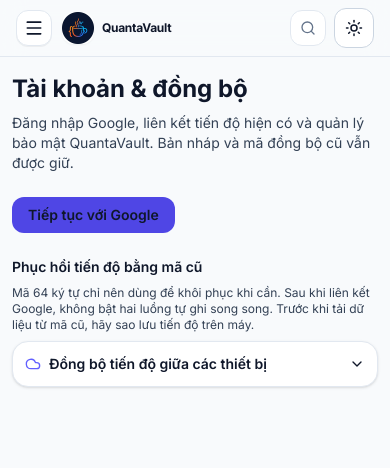
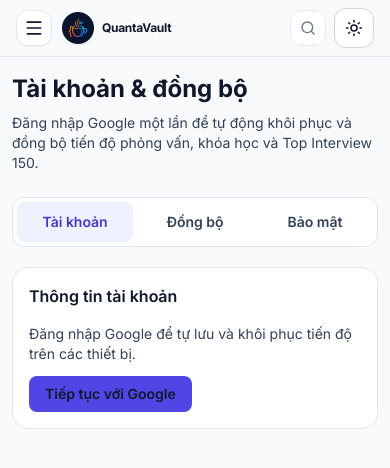
Before and after one commit to TanBuiDev/QuantaVault, a Next.js app in the folder web/: page /account in a window 390 px wide. Shown: the top 468 px of the page. Built offline with nearby package versions, Linux system fonts and the light colour scheme; no server answers.

Commit message:
feat(account): split profile, sync and security tabs with legacy-link compatibility

```diff
--- a/web/src/app/account/page.tsx
+++ b/web/src/app/account/page.tsx
@@ -1,11 +1,9 @@
 import type { Metadata } from "next";
-import { GoogleAccountPanel } from "@/features/interview/GoogleAccountPanel";
-import { AdminAccountPanel } from "@/features/interview/AdminAccountPanel";
-import { InterviewCloudSync } from "@/features/interview/InterviewCloudSync";
+import { AccountTabs } from "@/features/interview/AccountTabs";
 
 export const metadata: Metadata = {
   title: "Tài khoản & đồng bộ — QuantaVault",
-  description: "Đăng nhập Google, liên kết tiến độ học tập và quản lý quyền truy cập.",
+  description: "Quản lý tài khoản Google, tự đồng bộ tiến độ học tập và bảo mật.",
 };
 
 export default function AccountPage() {
@@ -13,15 +11,9 @@ export default function AccountPage() {
     <div className="mx-auto max-w-4xl space-y-6">
       <header className="space-y-2">
         <h1 className="text-2xl font-bold text-[var(--foreground)]">Tài khoản & đồng bộ</h1>
-        <p className="text-sm text-[var(--muted-strong)]">Đăng nhập Google, liên kết tiến độ hiện có và quản lý bảo mật QuantaVault. Bản nháp và mã đồng bộ cũ vẫn được giữ.</p>
+        <p className="text-sm text-[var(--muted-strong)]">Đăng nhập Google một lần để tự động khôi phục và đồng bộ tiến độ phỏng vấn, khóa học và Top Interview 150.</p>
       </header>
-      <GoogleAccountPanel />
-      <AdminAccountPanel />
-      <section className="space-y-2">
-        <h2 className="text-sm font-semibold">Phục hồi tiến độ bằng mã cũ</h2>
-        <p className="text-xs text-[var(--muted-strong)]">Mã 64 ký tự chỉ nên dùng để khôi phục khi cần. Sau khi liên kết Google, không bật hai luồng tự ghi song song. Trước khi tải dữ liệu từ mã cũ, hãy sao lưu tiến độ trên máy.</p>
-        <InterviewCloudSync />
-      </section>
+      <AccountTabs />
     </div>
   );
 }
--- a/web/src/components/layout/SidebarAccount.tsx
+++ b/web/src/components/layout/SidebarAccount.tsx
@@ -95,10 +95,10 @@ export function SidebarAccount({ compact = false }: { compact?: boolean }) {
           id={menuId}
           className={`absolute bottom-full left-0 z-10 mb-2 max-h-[max(2rem,calc(100dvh-7rem))] space-y-1 overflow-y-auto overscroll-contain rounded-xl border border-[var(--border)] bg-[var(--surface-elevated)] p-1.5 text-xs shadow-lg ${compact ? "w-56" : "w-full"}`}
         >
-          <Link href="/account/" onClick={() => setOpen(false)} className={menuItem}><Settings className="size-4 shrink-0" /> Quản lý tài khoản</Link>
-          <Link href="/account/#sync" onClick={() => setOpen(false)} className={menuItem}><Cloud className="size-4 shrink-0" /> Đồng bộ: {syncLabels[syncStatus]}</Link>
+          <Link href="/account/?tab=profile" onClick={() => setOpen(false)} className={menuItem}><Settings className="size-4 shrink-0" /> Quản lý tài khoản</Link>
+          <Link href="/account/?tab=sync" onClick={() => setOpen(false)} className={menuItem}><Cloud className="size-4 shrink-0" /> Đồng bộ: {syncLabels[syncStatus]}</Link>
           {user.role === "admin" && (
-            <Link href="/account/#administration" onClick={() => setOpen(false)} className={menuItem}><ShieldCheck className="size-4 shrink-0" /> Quản trị nội dung</Link>
+            <Link href="/account/?tab=security" onClick={() => setOpen(false)} className={menuItem}><ShieldCheck className="size-4 shrink-0" /> Quản trị nội dung</Link>
           )}
           <button type="button" onClick={() => void logout()} className={menuItem}><LogOut className="size-4 shrink-0" /> Đăng xuất</button>
         </div>
--- /dev/null
+++ b/web/src/features/interview/AccountTabs.tsx
@@ -0,0 +1,86 @@
+"use client";
+
+import { useEffect, useState } from "react";
+import { useAccount } from "@/lib/auth/AccountProvider";
+import { GoogleAccountPanel } from "./GoogleAccountPanel";
+import { AdminAccountPanel } from "./AdminAccountPanel";
+import { InterviewCloudSync } from "./InterviewCloudSync";
+
+type AccountTab = "profile" | "sync" | "security";
+const TABS: { id:AccountTab;label:string }[] = [
+  {id:"profile",label:"Tài khoản"},
+  {id:"sync",label:"Đồng bộ"},
+  {id:"security",label:"Bảo mật"},
+];
+function selectedTab():AccountTab {
+  const hash=window.location.hash;
+  if(hash==="#sync")return "sync";
+  if(hash==="#administration")return "security";
+  const tab=new URLSearchParams(window.location.search).get("tab");
+  return tab==="sync"||tab==="security" ? tab : "profile";
+}
+export function AccountTabs() {
+  const [tab,setTab]=useState<AccountTab>("profile");
+  const {user,loading,logout}=useAccount();
+  useEffect(()=>{
+    const update=()=>setTab(selectedTab());
+    update();
+    window.addEventListener("popstate",update);
+    window.addEventListener("hashchange",update);
+    return ()=>{window.removeEventListener("popstate",update);window.removeEventListener("hashchange",update);};
+  },[]);
+  function choose(next:AccountTab) {
+    setTab(next);
+    const url=new URL(window.location.href);
+    url.searchParams.set("tab",next);
+    url.hash="";
+    window.history.pushState(null,"",url.pathname+url.search);
+  }
+  const avatar=user?.picture && /^https:\/\/([a-z0-9-]+\.)?googleusercontent\.com\//i.test(user.picture)
+    ? <img src={user.picture} alt="" className="size-14 rounded-full object-cover" referrerPolicy="no-referrer"/>
+    : <span className="grid size-14 place-items-center rounded-full bg-[var(--primary-soft)] text-xl font-semibold text-[var(--primary-strong)]">{user?.name?.charAt(0).toUpperCase()||"G"}</span>;
+  return (
+    <div className="space-y-5">
+      <div role="tablist" aria-label="Cài đặt tài khoản" className="grid grid-cols-3 gap-1 rounded-xl border border-[var(--border)] bg-[var(--surface)] p-1">
+        {TABS.map(item=><button key={item.id} id={"account-tab-"+item.id} type="button" role="tab" aria-selected={tab===item.id} aria-controls={"account-panel-"+item.id}
+          onClick={()=>choose(item.id)}
+          className={`rounded-lg px-3 py-2.5 text-sm font-semibold focus-visible:outline-2 focus-visible:outline-offset-2 focus-visible:outline-[var(--focus)] ${tab===item.id ? "bg-[var(--primary-soft)] text-[var(--primary-strong)]" : "text-[var(--muted-strong)] hover:bg-[var(--surface-hover)]"}`}>
+          {item.label}
+        </button>)}
+      </div>
+      <section id="account-panel-profile" role="tabpanel" aria-labelledby="account-tab-profile" hidden={tab!=="profile"}
+        className="space-y-4 rounded-2xl border border-[var(--border)] bg-[var(--surface)] p-4 sm:p-5">
+        <h2 className="text-base font-semibold">Thông tin tài khoản</h2>
+        {loading ? <p className="text-sm text-[var(--muted)]">Đang xác thực tài khoản...</p>
+          : user ? <>
+            <div className="flex min-w-0 items-center gap-4">{avatar}
+              <div className="min-w-0">
+                <p className="break-words font-semibold">{user.name}</p>
+                <p className="break-all text-sm text-[var(--muted-strong)]">{user.email}</p>
+                <p className="mt-1 text-xs text-[var(--muted-strong)]">Đã đăng nhập bằng Google · Vai trò: {user.role==="admin"?"Quản trị viên":"Người dùng"}</p>
+              </div>
+            </div>
+            <button type="button" onClick={()=>void logout()} className="rounded-lg border border-[var(--border)] px-3 py-2 text-sm font-medium">Đăng xuất</button>
+          </> : <div className="space-y-3">
+            <p className="text-sm text-[var(--muted-strong)]">Đăng nhập Google để tự lưu và khôi phục tiến độ trên các thiết bị.</p>
+            <a href="/api/auth/google/start" className="inline-flex rounded-lg bg-[var(--primary)] px-4 py-2 text-sm font-semibold text-white">Tiếp tục với Google</a>
+          </div>}
+      </section>
+      <section id="account-panel-sync" role="tabpanel" aria-labelledby="account-tab-sync" hidden={tab!=="sync"} className="space-y-4">
+        <GoogleAccountPanel />
+        <details className="rounded-2xl border border-[var(--border)] bg-[var(--surface)] p-4">
+          <summary className="cursor-pointer text-sm font-semibold">Cài đặt nâng cao · Khôi phục dữ liệu cũ</summary>
+          <p className="mt-3 text-xs text-[var(--muted-strong)]">Mã đồng bộ 64 ký tự chỉ dùng để nhập hoặc khôi phục tiến độ legacy. Không cần mã này khi đã đăng nhập Google. Trước khi khôi phục, hãy sao lưu và đối chiếu dữ liệu.</p>
+          <div className="mt-3"><InterviewCloudSync /></div>
+        </details>
+      </section>
+      <section id="account-panel-security" role="tabpanel" aria-labelledby="account-tab-security" hidden={tab!=="security"} className="space-y-4">
+        <div className="rounded-2xl border border-[var(--border)] bg-[var(--surface)] p-4 text-sm">
+          <h2 className="font-semibold">Bảo mật tài khoản</h2>
+          <p className="mt-2 text-[var(--muted-strong)]">{user ? "Phiên đăng nhập Google được xác thực ở máy chủ. Quyền quản trị được kiểm tra riêng cho từng API." : "Đăng nhập Google để xem thông tin bảo mật và quyền tài khoản."}</p>
+        </div>
+        <AdminAccountPanel />
+      </section>
+    </div>
+  );
+}
```
Also changed, not shown: 2 other files (tests, documents, lock files or other folders).
